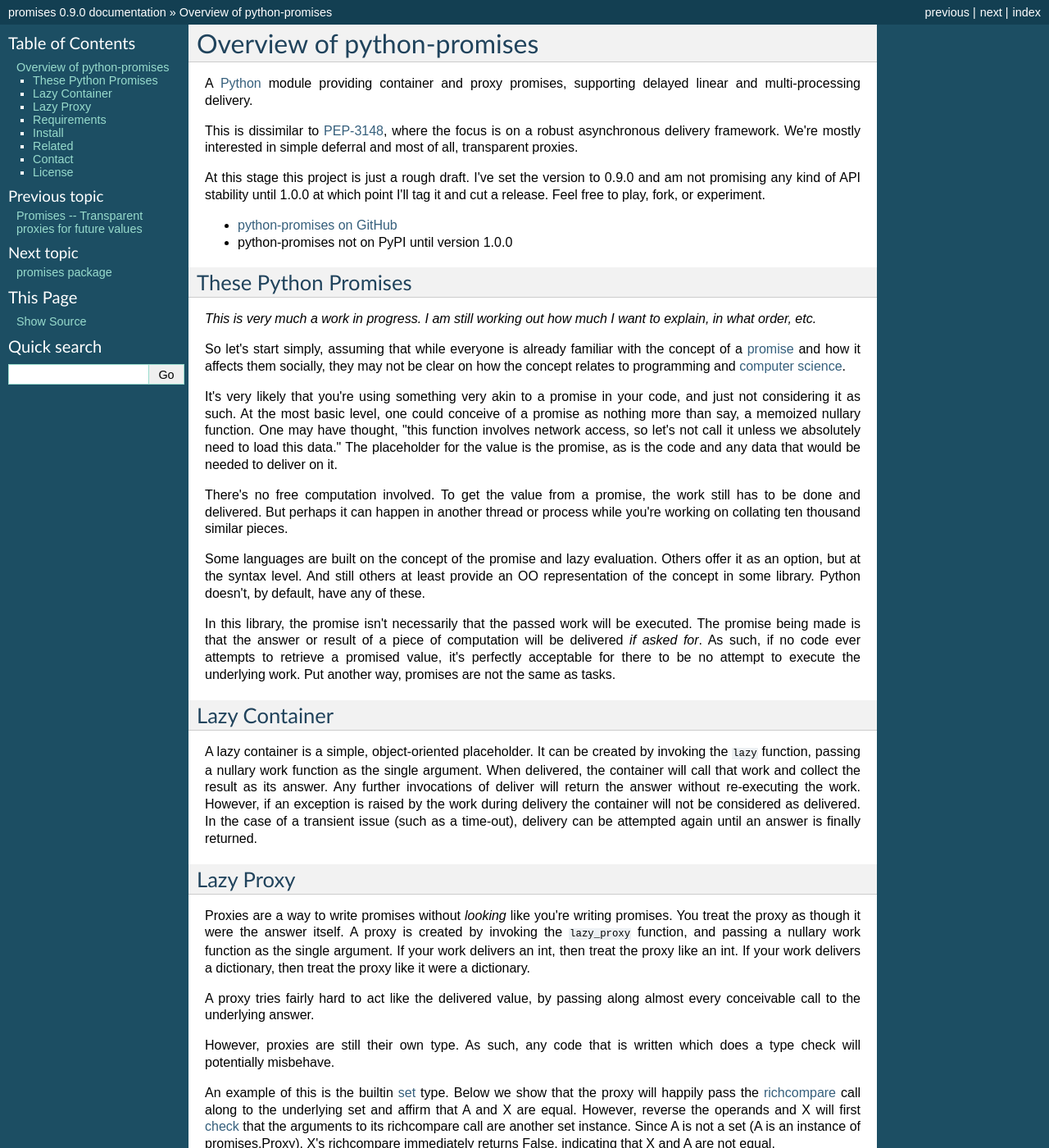
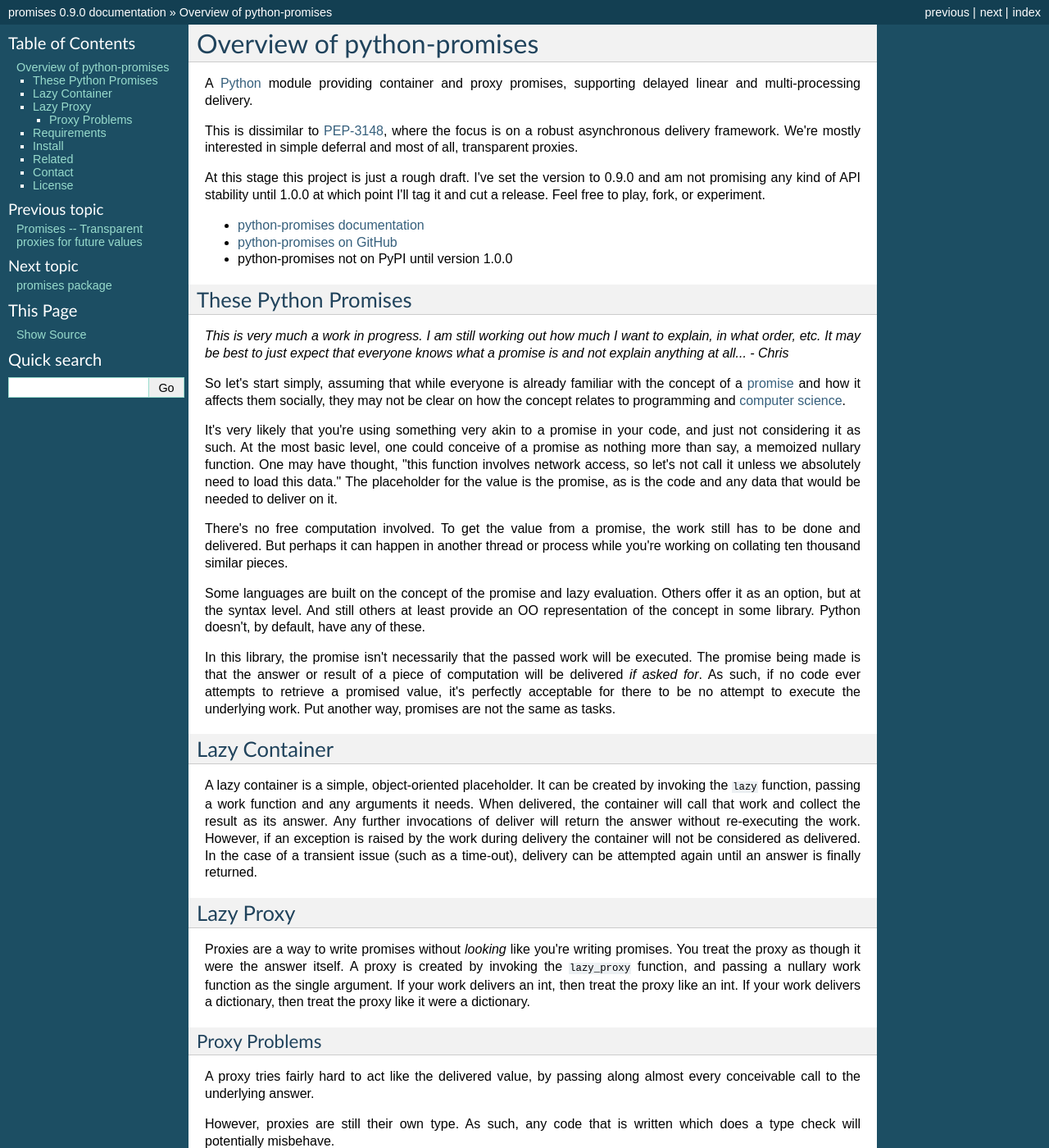
Before and after one commit to obriencj/python-promises, a Sphinx documentation site: the page built from docs/overview.rst, in a window 1280 px wide and 1400 px high. Shown: the whole window at 82% size. Built offline with Sphinx 7.4.7, drawn with Linux system fonts in a browser that asks for light colours; some of the changed text lies outside the part shown.

```diff
--- a/docs/overview.rst
+++ b/docs/overview.rst
@@ -14,6 +14,8 @@ to 0.9.0 and am not promising any kind of API stability until 1.0.0 at
 which point I'll tag it and cut a release. Feel free to play, fork, or
 experiment.
 
+-  `python-promises
+   documentation <http://obriencj.preoccupied.net/python-promises/>`__
 -  `python-promises on
    GitHub <https://github.com/obriencj/python-promises/>`__
 -  python-promises not on PyPI until version 1.0.0
@@ -22,7 +24,9 @@ These Python Promises
 ---------------------
 
 *This is very much a work in progress. I am still working out how much I
-want to explain, in what order, etc.*
+want to explain, in what order, etc. It may be best to just expect that
+everyone knows what a promise is and not explain anything at all... -
+Chris*
 
 So let's start simply, assuming that while everyone is already familiar
 with the concept of a
@@ -60,14 +64,14 @@ Lazy Container
 --------------
 
 A lazy container is a simple, object-oriented placeholder. It can be
-created by invoking the ``lazy`` function, passing a nullary work
-function as the single argument. When delivered, the container will call
-that work and collect the result as its answer. Any further invocations
-of deliver will return the answer without re-executing the work.
-However, if an exception is raised by the work during delivery the
-container will not be considered as delivered. In the case of a
-transient issue (such as a time-out), delivery can be attempted again
-until an answer is finally returned.
+created by invoking the ``lazy`` function, passing a work function and
+any arguments it needs. When delivered, the container will call that
+work and collect the result as its answer. Any further invocations of
+deliver will return the answer without re-executing the work. However,
+if an exception is raised by the work during delivery the container will
+not be considered as delivered. In the case of a transient issue (such
+as a time-out), delivery can be attempted again until an answer is
+finally returned.
 
 Lazy Proxy
 ----------
@@ -78,6 +82,9 @@ itself. A proxy is created by invoking the ``lazy_proxy`` function, and
 passing a nullary work function as the single argument. If your work
 delivers an int, then treat the proxy like an int. If your work delivers
 a dictionary, then treat the proxy like it were a dictionary.
+
+Proxy Problems
+~~~~~~~~~~~~~~
 
 A proxy tries fairly hard to act like the delivered value, by passing
 along almost every conceivable call to the underlying answer.
```
Also changed, not shown: other parts of docs/overview.rst (+4 -4 lines).
